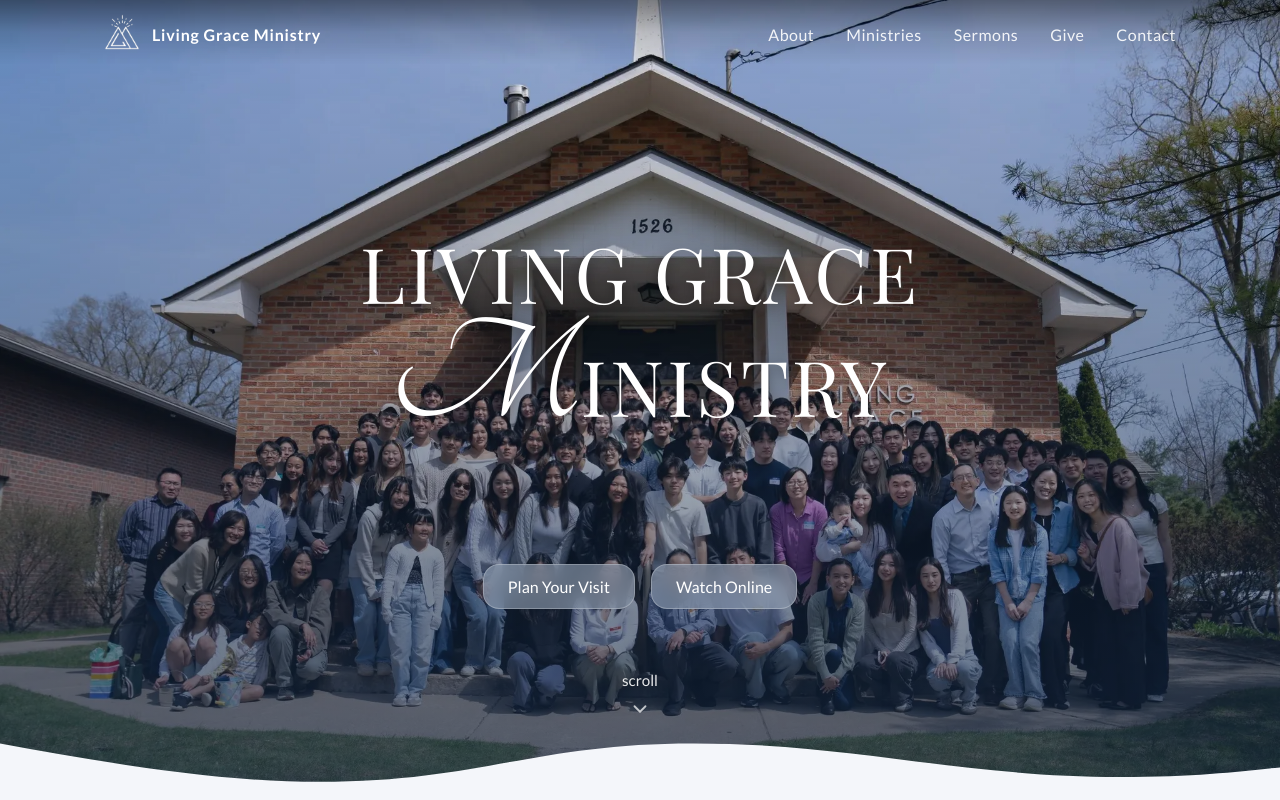
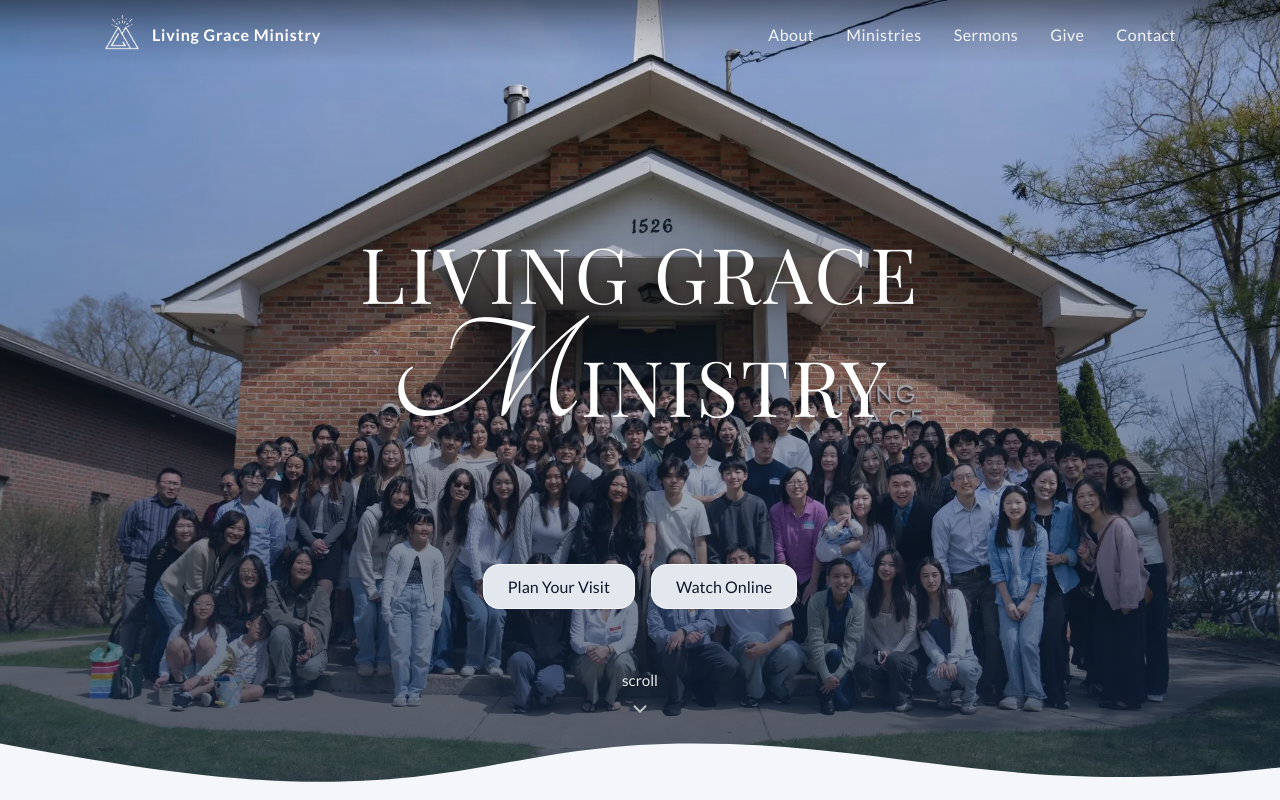
Before and after one commit to lgm-aa/LGM_Website_v3, a React (Vite) app: page / in a window 1280 px wide. Shown: the top 800 px of the page. Built offline with nearby package versions, Linux system fonts and the light colour scheme; no server answers.

Commit message:
home page hero  button color

```diff
--- a/src/components/home/Hero/Hero.jsx
+++ b/src/components/home/Hero/Hero.jsx
@@ -47,10 +47,10 @@ export default function Hero() {
         {/* Buttons fade in 1s after the title */}
         <div className={getClassName(1)}>
           <div className="hero-actions">
-            <Button as="a" href="#plan-section" onClick={(e) => handleScroll(e, "updates__container")} variant="primary" size="lg" className="body-text">
+            <Button as="a" href="#plan-section" onClick={(e) => handleScroll(e, "updates__container")} variant="hero" size="lg" className="body-text">
               Plan Your Visit
             </Button>
-            <Button as="a" href="/sermons" variant="primary" size="lg" className="body-text">
+            <Button as="a" href="/sermons" variant="hero" size="lg" className="body-text">
               Watch Online
             </Button>
           </div>
--- a/src/components/ui/Button/Button.css
+++ b/src/components/ui/Button/Button.css
@@ -43,3 +43,13 @@
 .btn-ghost:hover {
   background: rgba(255, 255, 255, 0.08);
 }
+
+.btn-hero {
+  background: #E3E8EE;
+  color: #0f172a;
+  border-color: rgba(255, 255, 255, 0.6);
+}
+
+.btn-hero:hover {
+  background: #d6dce4;
+}
```
Also changed, not shown: src/components/home/Hero/Hero.css (line endings or trailing spaces).
